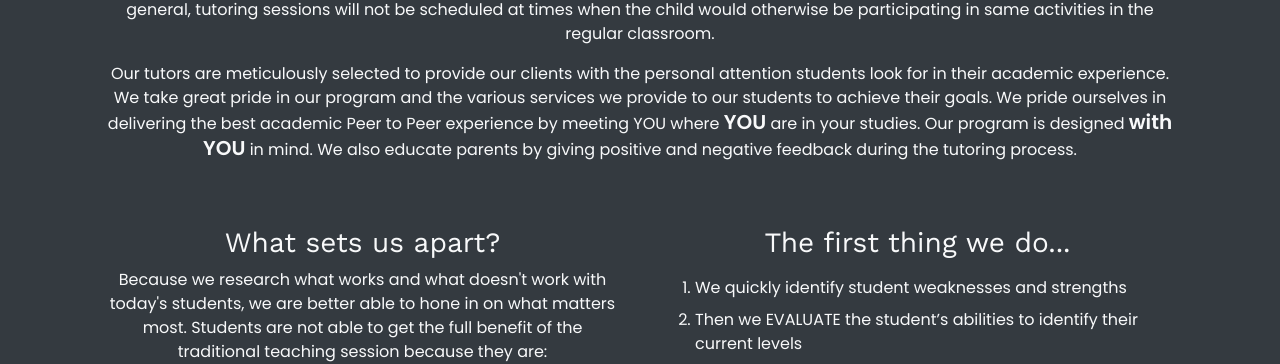
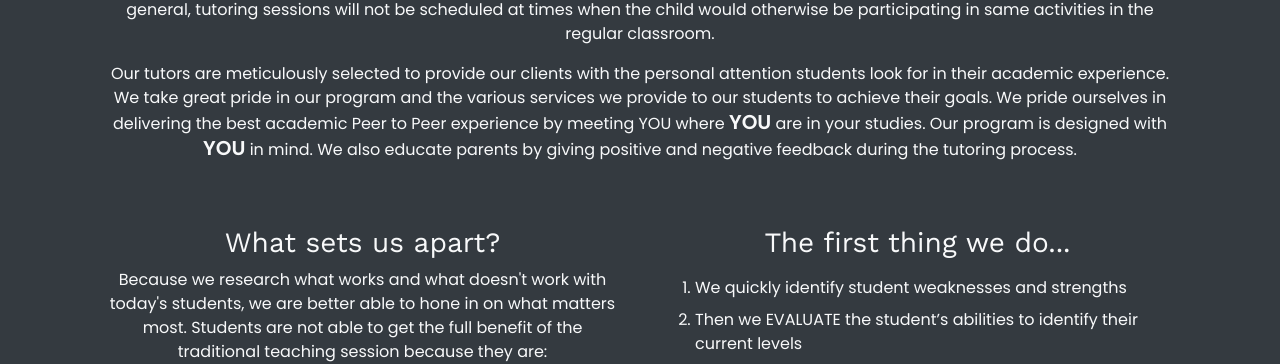
Before and after one commit to Smart-Work-Learning/smart-work-learning.github.io, a Jekyll site: the page built from index.md, in a window 1280 px wide and 900 px high, scrolled down 812 px. Shown: the part 152-516 px from the top of the window. Built offline with Jekyll 4.4.1, drawn with Linux system fonts in a browser that asks for light colours.

Commit message:
Update landing.html

```diff
--- a/_layouts/landing.html
+++ b/_layouts/landing.html
@@ -41,7 +41,7 @@
             <p>Tutors will communicate regularly with families and teachers to track children's academic progress and net educational gains. In general, tutoring sessions will not be scheduled at times when the child would otherwise be participating in same activities in the regular classroom.</p>
 
             <p>Our tutors are meticulously selected to provide our clients with the personal attention students look for in their academic experience. We take great pride in our program and the various services we provide to our students to achieve their goals. We pride ourselves in delivering the best academic Peer to Peer experience by meeting
-                YOU where <span class="h5 font-weight-bold">YOU</span> are in your studies. Our program is designed <span class="h5 font-weight-bold">with YOU</span> in mind. We also educate parents by giving positive and negative feedback during the tutoring process.
+                YOU where <span class="h5 font-weight-bold">YOU</span> are in your studies. Our program is designed with <span class="h5 font-weight-bold">YOU</span> in mind. We also educate parents by giving positive and negative feedback during the tutoring process.
             </p>
 
             <div class="row pt-5">
```
